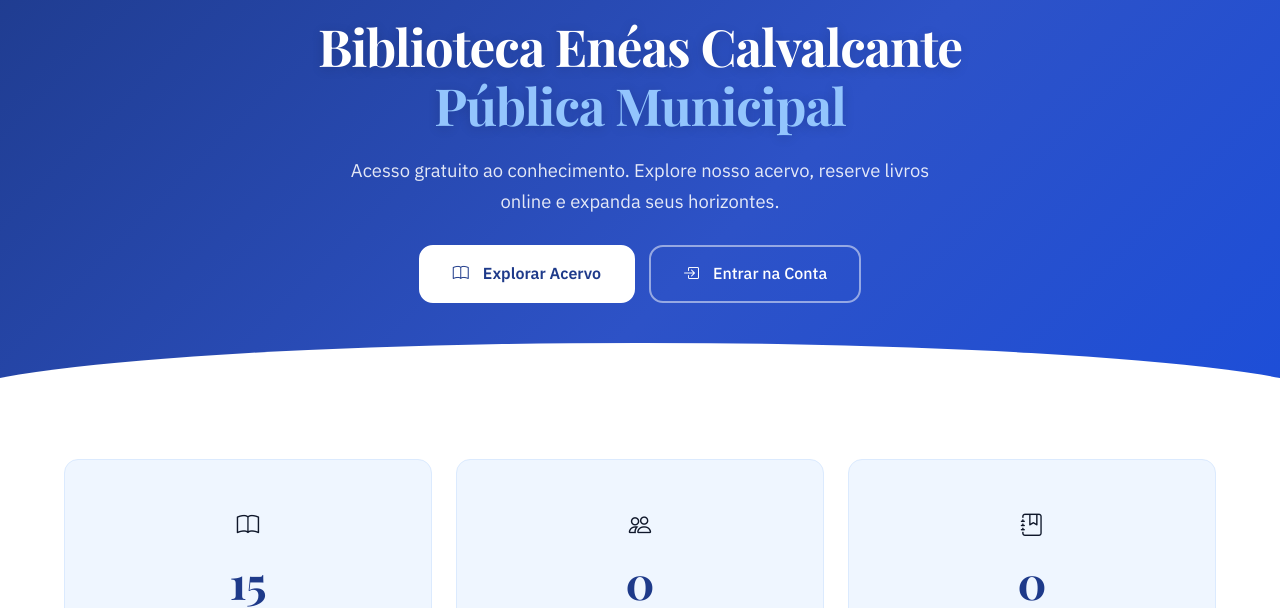
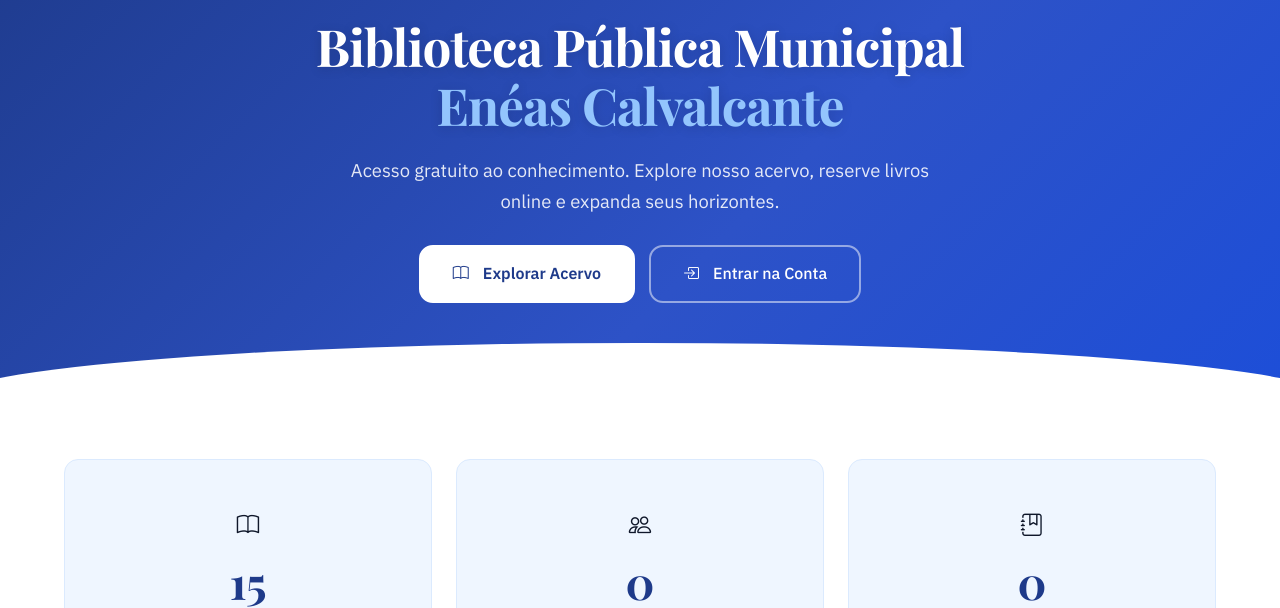
Before and after one commit to HectorCardoso53/Biblioteca-Digital, a plain HTML site: page index.html in a window 1280 px wide. Shown: the part 188-796 px from the top of the page. Drawn offline with nearby package versions, Linux system fonts and the light colour scheme.

Commit message:
first commit

```diff
--- a/index.html
+++ b/index.html
@@ -710,7 +710,7 @@
             <img src="img/prefeitura.png" alt="Logo Biblioteca Digital" class="hero-logo">
             Prefeitura Municipal · Cultura & Educação
           </div>
-          <h1 class="hero-title">Biblioteca Enéas Calvalcante<br><span>Pública Municipal</span></h1>
+          <h1 class="hero-title">Biblioteca Pública Municipal<br><span>Enéas Calvalcante</span></h1>
           <p class="hero-subtitle">Acesso gratuito ao conhecimento. Explore nosso acervo, reserve livros online e
             expanda seus horizontes.</p>
           <div class="hero-actions">
```
